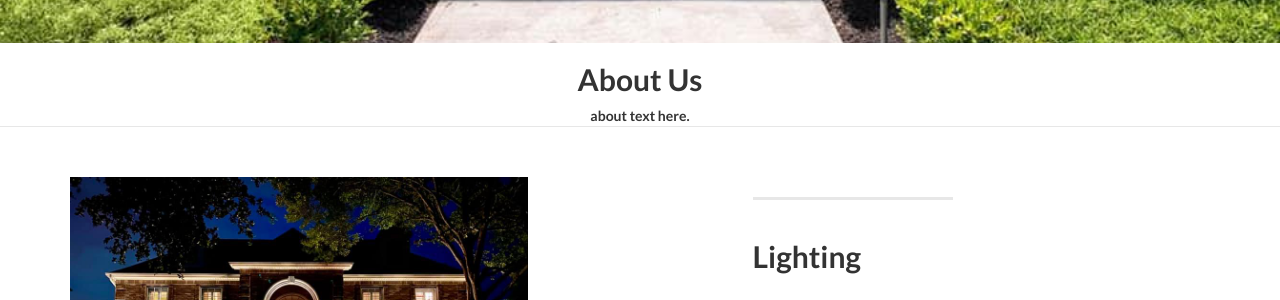
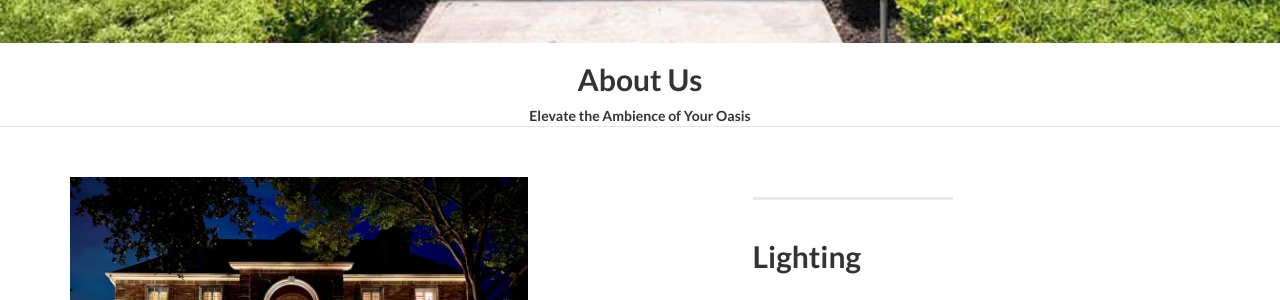
Before and after one commit to BlueFenixProductions/donedealdesigns.com, a Jekyll site: the page built from index.html, in a window 1280 px wide and 900 px high, scrolled down 581 px. Shown: the part 153-453 px from the top of the window. Built offline with Jekyll 4.4.1, drawn with Linux system fonts in a browser that asks for light colours.

Commit message:
Update about.html

```diff
--- a/_includes/about.html
+++ b/_includes/about.html
@@ -3,7 +3,7 @@
         <div class="row">
             <div class="col-lg-8 col-lg-offset-2">
               <h2>About Us</h2>
-              about text here.
+              Elevate the Ambience of Your Oasis
             </div>
         </div>
     </section>
```
